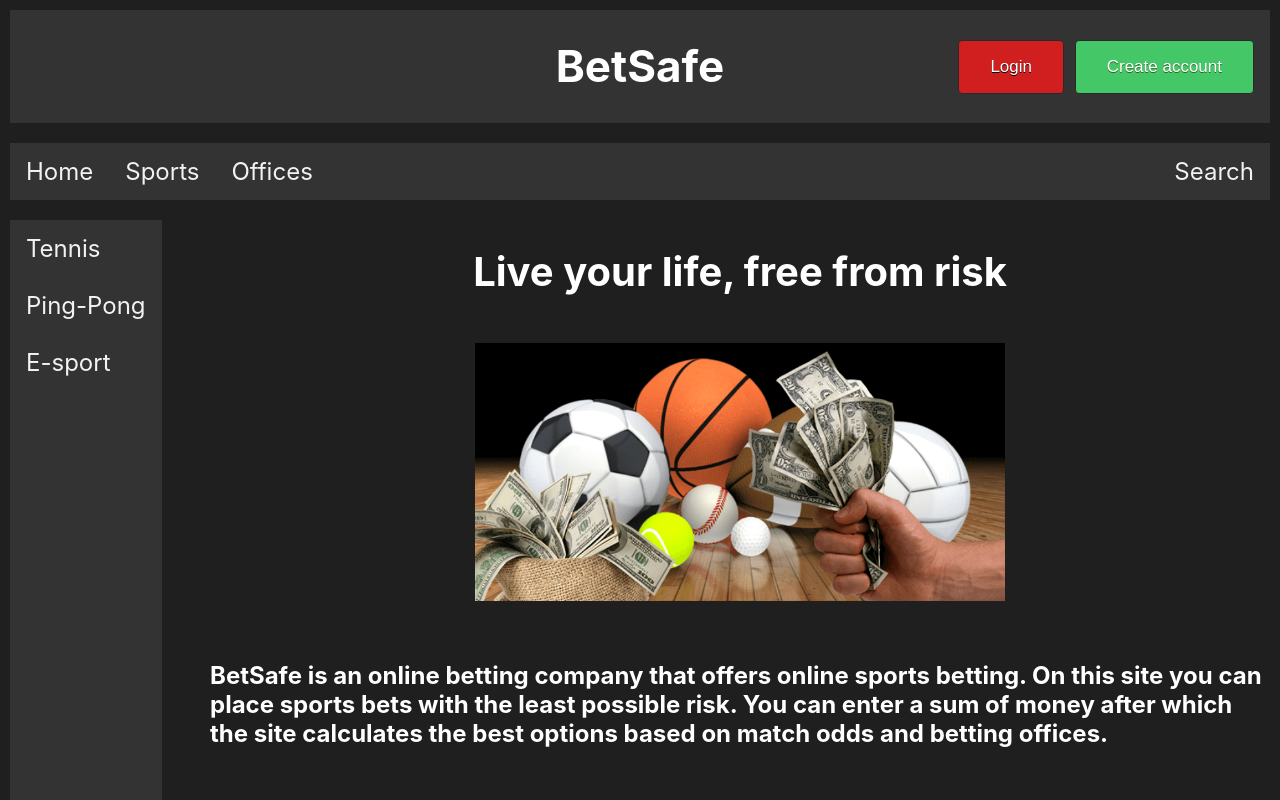
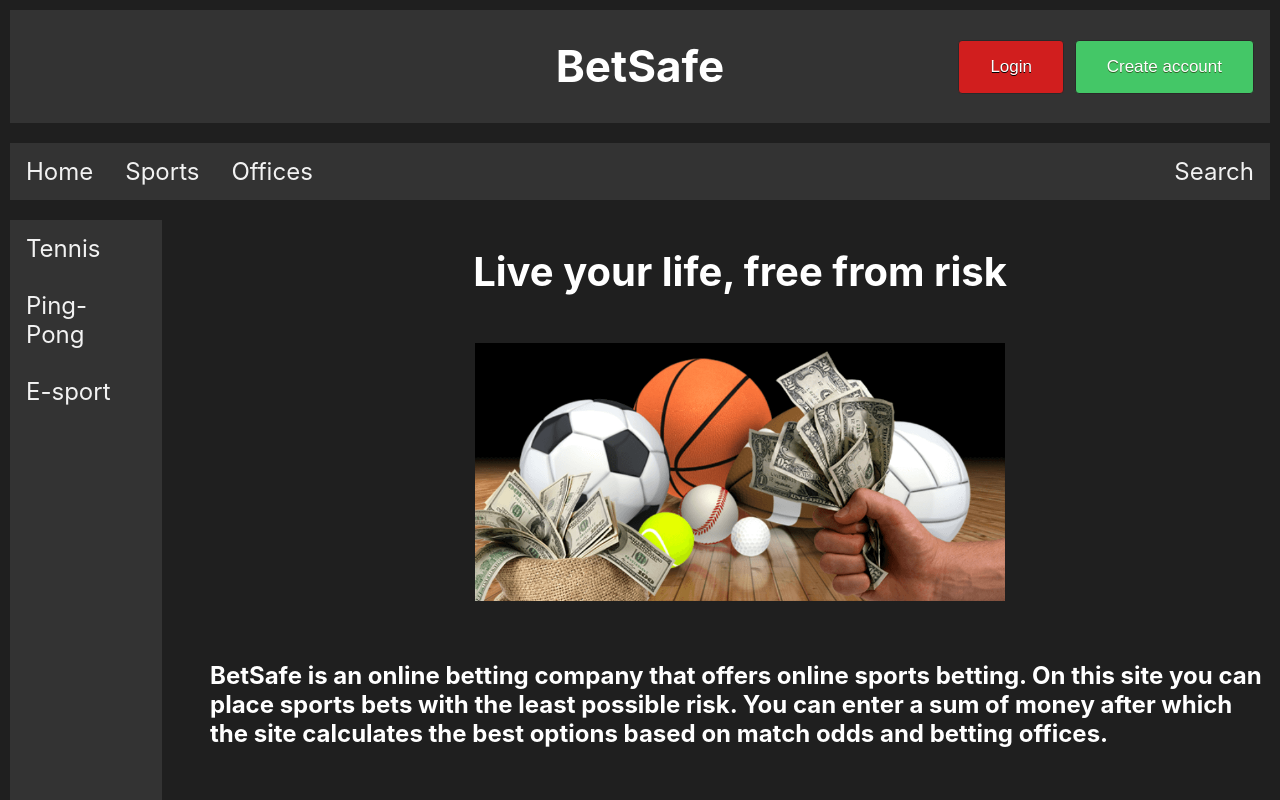
Before and after one commit to CodecoolGlobal/el-proyecte-grande-sprint-4-java-Teszike99, a React (Create React App) app in the folder BetSafe/src/main/resources/react-app/: page / in a window 1280 px wide. Shown: the top 800 px of the page. Built offline with nearby package versions, Linux system fonts and the light colour scheme.

Commit message:
Feature - refactor left navbar buttons

```diff
--- a/BetSafe/src/main/resources/react-app/src/App.css
+++ b/BetSafe/src/main/resources/react-app/src/App.css
@@ -95,7 +95,7 @@
   color: #f2f2f2;
   text-align: left;
   padding: 14px 16px;
-  width: 100%;
+  width: 78%;
   text-decoration: none;
   font-size: 24px;
 
```
